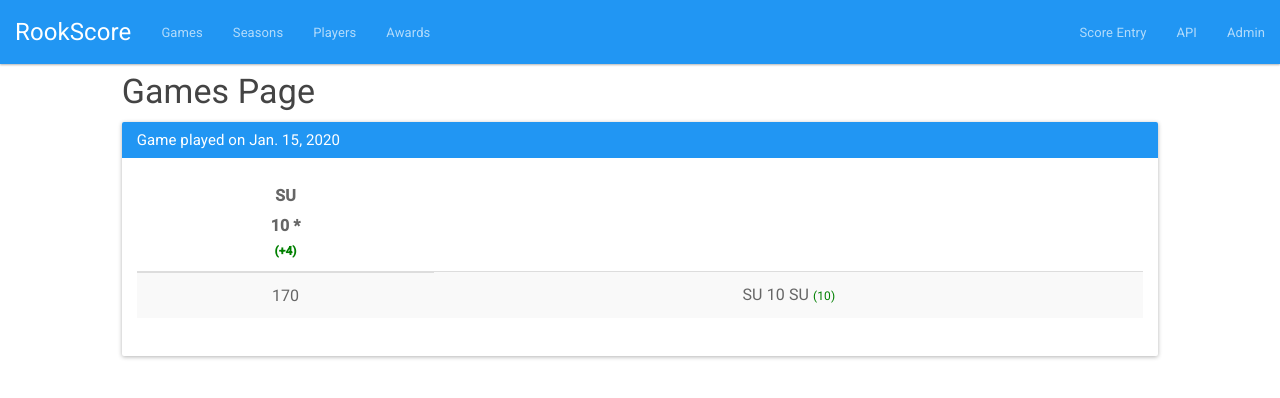
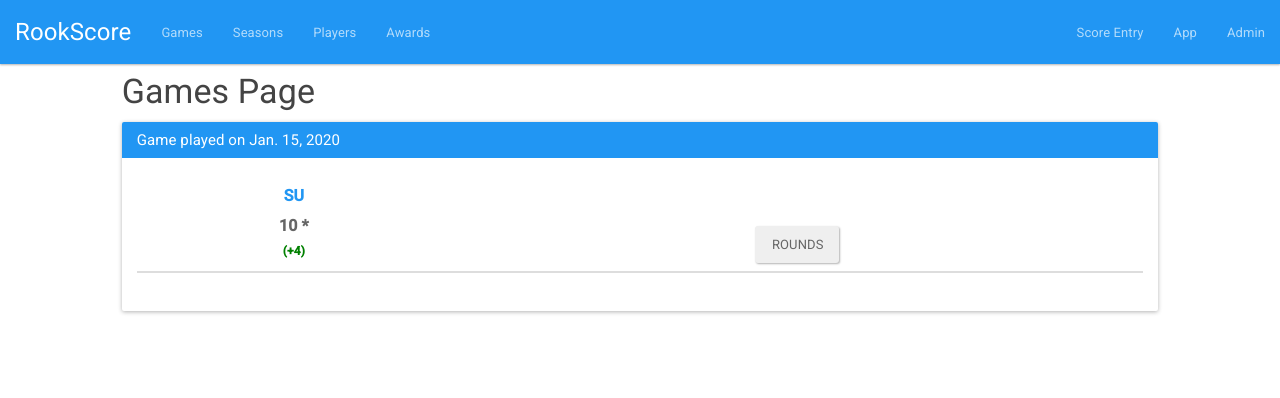
Before and after one commit to bchruszc/rook, a Django app: page /games/ in a window 1280 px wide. Shown: the top 398 px of the page. Run offline with Django 3.2, Linux system fonts and the light colour scheme; tables that the repository leaves empty hold one stand-in row (values such as "Sample post"); parts of the project's set-up code (start-up, migrations or seed data) failed here and were passed over; some libraries are stand-ins or nearby versions.

Commit message:
Changes to support collapsing

```diff
--- a/rookscore/models.py
+++ b/rookscore/models.py
@@ -103,19 +103,22 @@ class Game(models.Model):
                 for p in bid.opponents.all():
                     round_total[p] = totals[p] + (180 - bid.points_made)
 
+            # Collect it all
             for p in players:
                 if p in round_total.keys():
-                    r.points.append(round_total[p])
+                    r.points.append((p, round_total[p]))
                     totals[p] = round_total[p]
                 else:
-                    r.points.append(totals[p])
+                    r.points.append((p, totals[p]))
 
             partners = []
             for p in bid.partners.all():
                 partners.append(p.initials())
 
             r.description = str(bid.caller.initials()) + ' ' + str(bid.points_bid) + ' ' + ', '.join(partners)
+            r.made = bid.points_made >= bid.points_bid
             r.bid = bid
+            r.players = players
             rounds.append(r)
 
         return rounds
--- a/rookscore/static/css/rookscore.css
+++ b/rookscore/static/css/rookscore.css
@@ -8,6 +8,19 @@
    font-size: 75%;
 }
 
+.bid_up {
+   color: green;
+}
+
+.bid_down {
+   color: red;
+}
+
+.bid_caller {
+      font-weight: bold;
+}
+
+
 .table td {
    text-align: center;
 }
--- a/rookscore/templates/rookscore/base.html
+++ b/rookscore/templates/rookscore/base.html
@@ -47,7 +47,7 @@
               <a href="/entry/">Score Entry</a>
             </li>
             <li>
-              <a href="/api/games/">API</a>
+              <a href="http://builds.chruszcz.ca/builds/app-debug.apk">App</a>
             </li>
             <li>
               <a href="/admin/">Admin</a>
--- a/rookscore/templates/rookscore/single_game_summary.html
+++ b/rookscore/templates/rookscore/single_game_summary.html
@@ -4,14 +4,12 @@
     </div>
 
     <div class="panel-body">
-
-    {% if game.bids.all|length > 0 %}
         <table class="table table-striped table-hover ">
             <thead>
                 {% for score in game.scores.all %}
 
                 <th>
-                    {{ score.player.initials }} <br> {{ score.score }}{% if score.made_bid %} * {% endif %}
+                    <a href="/player/{{ score.player.id }}/">{{ score.player.initials }}</a> <br> {{ score.score }}{% if score.made_bid %} * {% endif %}
                     <br>
                     {% if score.rating_change >= 0 %}
                     <span class="score_up">(+{{ score.rating_change }})</span> {% else %}
@@ -19,29 +17,48 @@
                 </th>
 
                 {% endfor %}
+
+                <th>
+                    {% if game.bids.all|length > 0 %}
+                    <button type="button" class="btn" data-toggle="collapse" data-target="#game-{{game.id}}">
+                        Rounds
+                    </button>
+                    {% endif %}
+                </th>
             </thead>
 
-            <tbody>
+            <tbody id="game-{{game.id}}" class="collapse">
                 {% for round in game.rounds %}
                 <tr>
-                    {% for points in round.points %}
-                    <td>
+                    {% for player, points in round.points %}
+
+                    <td class=
+                        "
+                        {% if player == round.bid.caller %}bid_caller{% endif %}
+                        {% if player in round.bid.partners.all or player == round.bid.caller %}
+                            {% if round.made %}
+                            bid_up
+                            {% else %}
+                            bid_down
+                            {% endif %}
+                        {% endif %}
+
+                        ">
                         {{ points }}
                     </td>
                     {% endfor %}
 
-                    {% if round.bid.points_made >= round.bid.points_bid %}
-                        <td> {{ round.description }}  <span class="score_up">({{ round.bid.points_made }})</span></td>
+                    {% if round.made %}
+                        <td> {{ round.description }}  <span class="bid_up">({{ round.bid.points_made }})</span></td>
                     {% else %}
-                        <td> {{ round.description }}  <span class="score_down">({{ round.bid.points_made }})</span></td>
+                        <td> {{ round.description }}  <span class="bid_down">({{ round.bid.points_made }})</span></td>
                     {% endif %}
                 </tr>
                 {% endfor %}
             </tbody>
         </table>
 
-    {% else %}
-    <!-- Old-school table for games with no round information -->
+    <!-- Old-school table for games with no round information
 
         <table class="table table-striped table-hover ">
             <thead>
@@ -84,7 +101,7 @@
             </tbody>
         </table>
 
-    {% endif %}
+    -->
 
     </div>
 
```
Also changed, not shown: rookscore/templates/rookscore/awards.html (+11 -4 lines).
